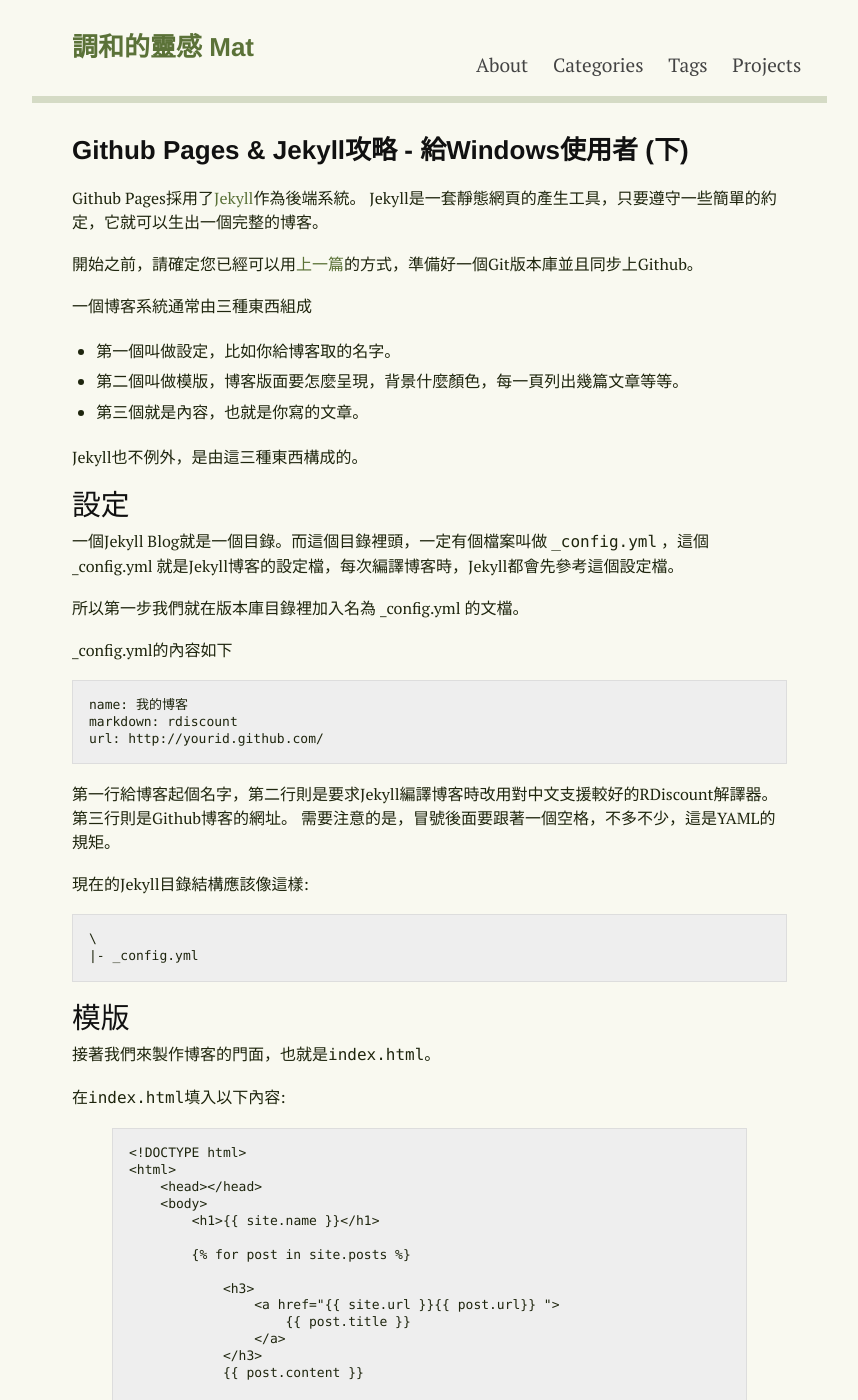
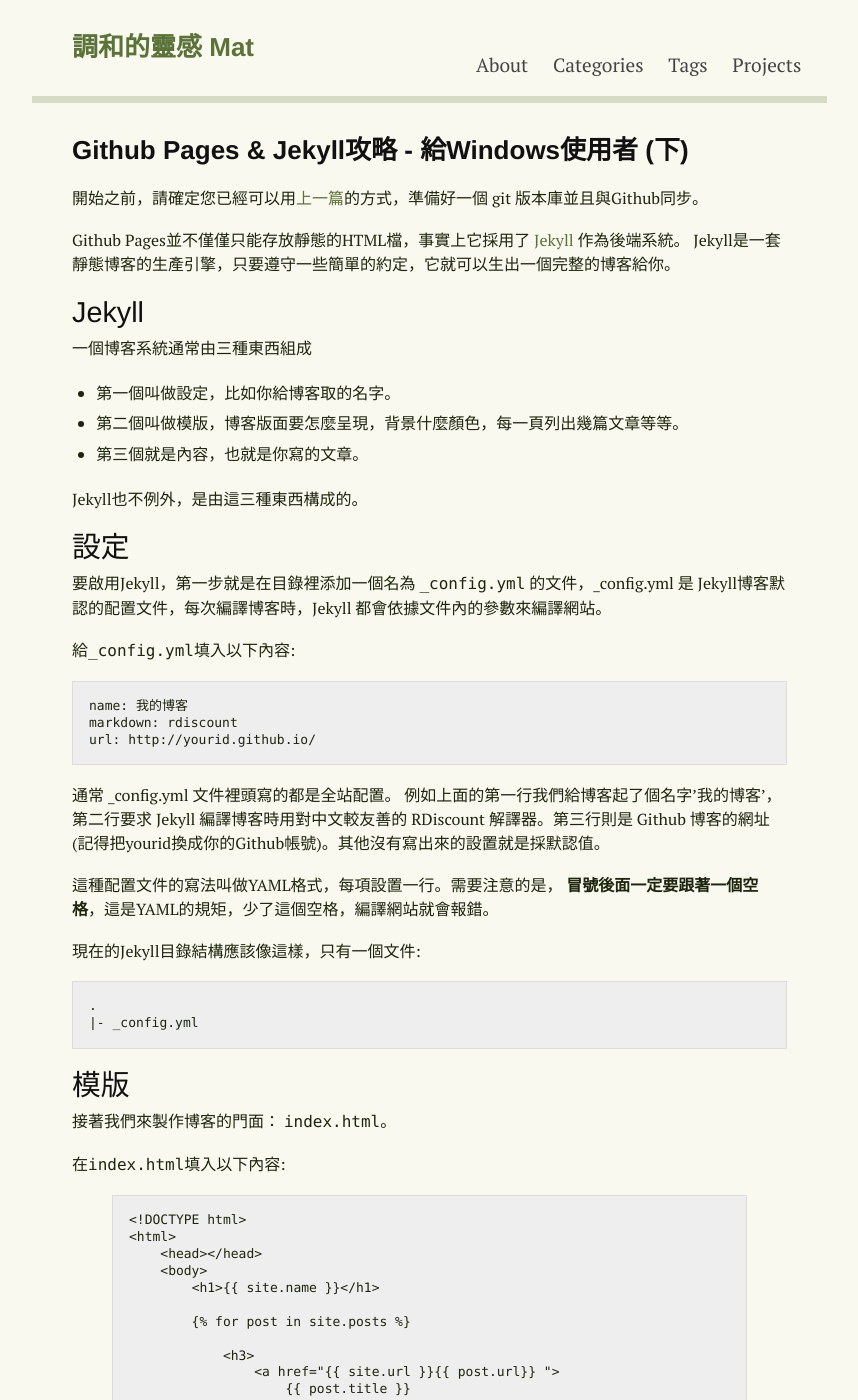
Before and after one commit to sndnvaps/sndnvaps.github.io, a Jekyll site: the page built from _posts/2013-01-06-Github-Pages-Jekyll-for-Windows-User-2.md, in a window 1280 px wide and 1400 px high. Shown: the whole window, without its empty margins (208-1066 px from the left). Built offline with Jekyll 4.4.1, drawn with Linux system fonts in a browser that asks for light colours; Markdown is read by kramdown in place of the engine named in the settings; comment, search, counter and statistics services are not loaded; some of the changed text lies outside the part shown.

Commit message:
Updated _posts/2013-01-06-Github-Pages-Jekyll-for-Windows-User-2.md

```diff
--- a/_posts/2013-01-06-Github-Pages-Jekyll-for-Windows-User-2.md
+++ b/_posts/2013-01-06-Github-Pages-Jekyll-for-Windows-User-2.md
@@ -1,16 +1,18 @@
 ---
 layout: post
 title: "Github Pages & Jekyll攻略 - 給Windows使用者 (下)"
-categories: [ 技術筆記 ]
-tags: [Jekyll]
-keywords: [Jekyll, Github Pages, Blog]
+categories: 技術筆記
+tags: Jekyll
 published: true
 ---
 
-Github Pages採用了[Jekyll](https://github.com/mojombo/jekyll)作為後端系統。
-Jekyll是一套靜態網頁的產生工具，只要遵守一些簡單的約定，它就可以生出一個完整的博客。
+開始之前，請確定您已經可以用[上一篇]({{ site.url }}2012/12/Github-Pages-Jekyll-for-Windows-Lasy-User-1.html)的方式，準備好一個 git 版本庫並且與Github同步。
 
-開始之前，請確定您已經可以用[上一篇]({{ site.url }}2012/12/Github-Pages-Jekyll-for-Windows-Lasy-User-1.html)的方式，準備好一個Git版本庫並且同步上Github。
+Github Pages並不僅僅只能存放靜態的HTML檔，事實上它採用了 [Jekyll](https://github.com/mojombo/jekyll) 作為後端系統。
+Jekyll是一套靜態博客的生產引擎，只要遵守一些簡單的約定，它就可以生出一個完整的博客給你。
+
+
+## Jekyll
 
 一個博客系統通常由三種東西組成
 
@@ -22,29 +24,28 @@ Jekyll也不例外，是由這三種東西構成的。
 
 ## 設定
 
-一個Jekyll Blog就是一個目錄。而這個目錄裡頭，一定有個檔案叫做 `_config.yml` ，這個 _config.yml 就是Jekyll博客的設定檔，每次編譯博客時，Jekyll都會先參考這個設定檔。
+要啟用Jekyll，第一步就是在目錄裡添加一個名為 `_config.yml` 的文件，_config.yml 是 Jekyll博客默認的配置文件，每次編譯博客時，Jekyll 都會依據文件內的參數來編譯網站。
 
-所以第一步我們就在版本庫目錄裡加入名為 _config.yml 的文檔。
-
-_config.yml的內容如下
+給`_config.yml`填入以下內容:
 
     name: 我的博客
     markdown: rdiscount
-    url: http://yourid.github.com/
+    url: http://yourid.github.io/
 
-第一行給博客起個名字，第二行則是要求Jekyll編譯博客時改用對中文支援較好的RDiscount解譯器。
-第三行則是Github博客的網址。
-需要注意的是，冒號後面要跟著一個空格，不多不少，這是YAML的規矩。
+通常 _config.yml 文件裡頭寫的都是全站配置。
+例如上面的第一行我們給博客起了個名字'我的博客'，第二行要求 Jekyll 編譯博客時用對中文較友善的 RDiscount 解譯器。第三行則是 Github 博客的網址 (記得把yourid換成你的Github帳號)。其他沒有寫出來的設置就是採默認值。
 
-現在的Jekyll目錄結構應該像這樣:
+這種配置文件的寫法叫做YAML格式，每項設置一行。需要注意的是， **冒號後面一定要跟著一個空格**，這是YAML的規矩，少了這個空格，編譯網站就會報錯。
 
-    \
+現在的Jekyll目錄結構應該像這樣，只有一個文件:
+
+    .
     |- _config.yml
 
 
 ## 模版
 
-接著我們來製作博客的門面，也就是`index.html`。
+接著我們來製作博客的門面： `index.html`。
 
 在`index.html`填入以下內容:
 {% highlight html %}
@@ -68,11 +69,17 @@ _config.yml的內容如下
 </html>
 {% endhighlight %}
 
-這是個典型的HTML文件。唯一稍微不同的是許多的花括號，這是Jekyll採用的Liquid排版語言。所有被兩個花括號包起來的變數，會被在編譯博客時會被替換為適當的內容，像`{{ "{{ site.name "}}}}`會被替換為`我的博客`，`{{ "{{ site.url "}}}}`會被替換為`http://yourid.github.com/`，這些都是在_config.yml中定義過的變量。
+這是個典型的HTML文件。比較特殊的是 HTML 標籤內有許多的花括號，這是 Jekyll 用的排版語言，叫做 Liquid 語言。所有被兩個花括號夾起來的變量，都會在編譯博客時被替換為適當的內容。
 
-以`{{ "{%  "}}%}`包起來的控制語句則不會被解譯成內容，但是有特別的功用。　如`{{ "{% for post in site.posts "}}%}`就是迴圈遍歷整個博客中的所有文章。
+_config.yml裡頭定義的配置值，都可以透過site變量來獲取，像我們在_config.yml裡頭定義過name變量，那麼`{{ "{{ site.name "}}}}`就會在編譯時被替換成`我的博客`，同理`{{ "{{ site.url "}}}}`會被替換為`http://yourid.github.com/`。
 
-依序打印出每篇博文的標題`{{ "{{ post.title "}}}}`，以及內容`{{ "{{ post.content "}}}}`。
+除了自己定義的變量外，還有一些Jekyll系統內定的變量，如 site.posts -- 就是全部的博文列表。
+
+所以用 for 迴圈遍歷全部博文，並用`{{ "{{ post.title "}}}}`以及`{{ "{{ post.content "}}}}`打印。
+
+與兩個花括號，以`{{ "{%  "}}%}`包起來的控制語句則不會被解譯成內容，但是有特別的功用。　如`{{ "{% for post in site.posts "}}%}`就是迴圈遍歷整個博客中的所有文章。
+
+依序打印出每篇博文的標題
 
 
 現在Jekyll目錄應該長這樣:
```
